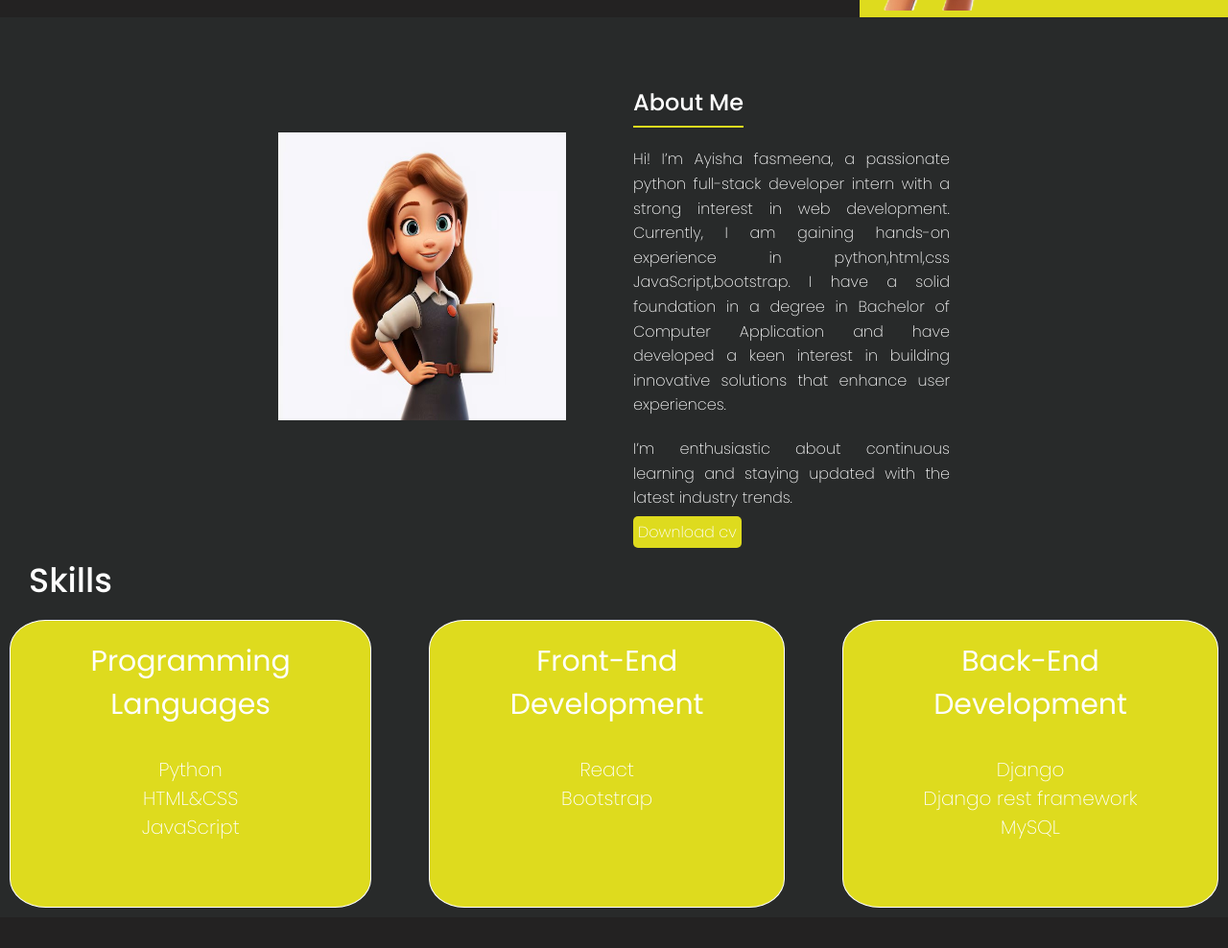
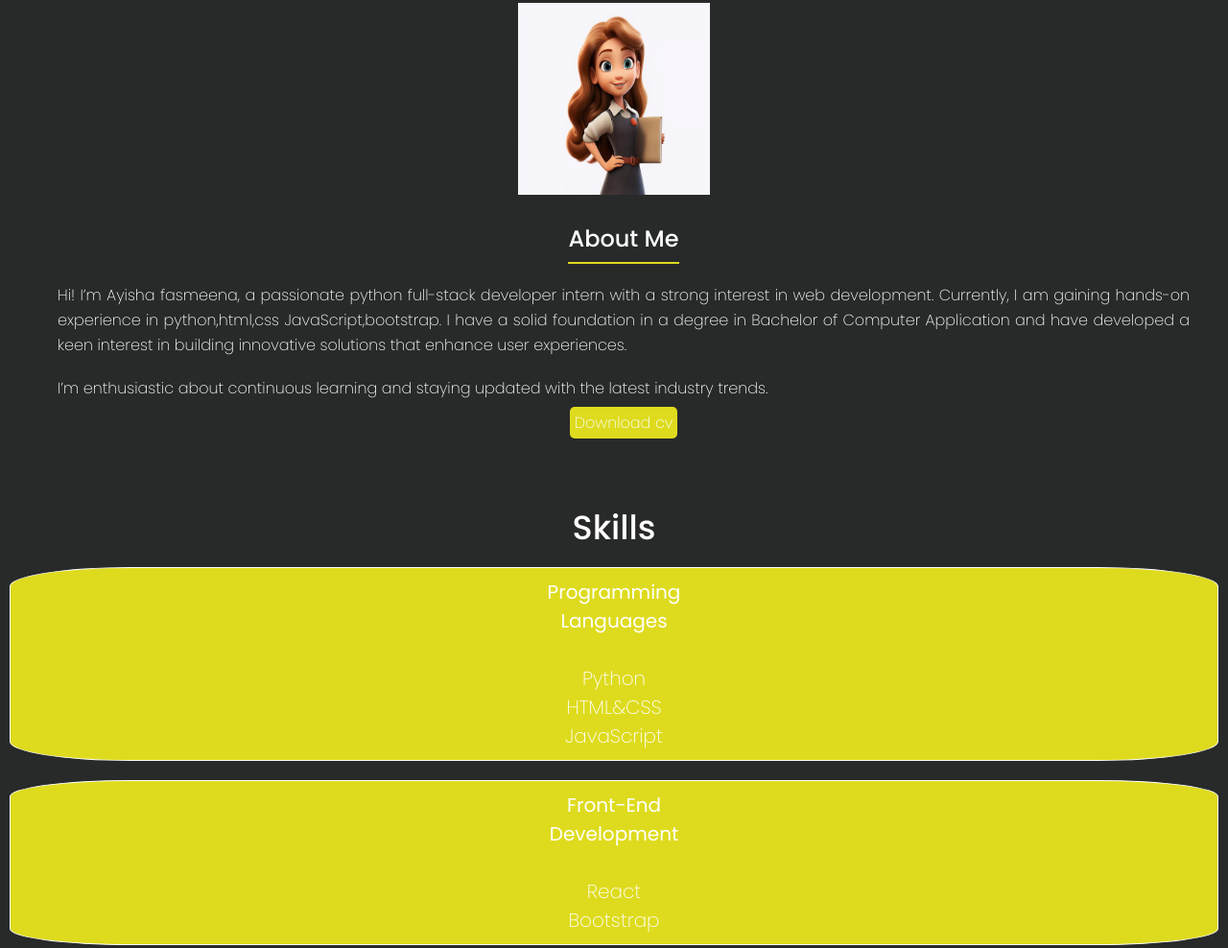
Before and after one commit to ayishafasmina/my-portfolio, a plain HTML site: page index.html in a window 1280 px wide. Shown: the part 725-1713 px from the top of the page at 96% size. Drawn offline with Linux system fonts and the light colour scheme; a web font is replaced by a local one.

Commit message:
sixth commit

```diff
--- a/style.css
+++ b/style.css
@@ -65,7 +65,6 @@
     background-color: rgb(40, 42, 42);
     height: 530px;
     color: white;
-    display: flex;
 }
 
 
@@ -137,8 +136,7 @@
     background-color: rgb(40, 42, 42);
     color: white;
     font-weight: 500;
-    padding-bottom: 5px;
-    display: flex;
+    padding-bottom: 5px
 
 
 
@@ -209,6 +207,7 @@
     justify-content: space-between;
     background-color: rgb(35, 34, 34);
 
+
 }
 
 .navlinks{
@@ -232,3 +231,55 @@
 html{
     scroll-behavior: smooth;
 }
+
+
+
+    .navbar > a {
+        font-size: 24px;
+        margin-right: 20px;
+    }
+
+    .abtcontainer {
+        grid-template-columns: 1fr;
+        text-align: center;
+    }
+
+    #abtimg {
+        width: 200px;
+        height: 200px;
+        margin: 0 auto; /* Center the image */
+    }
+
+    .aboutinfo {
+        margin: 20px;
+        padding-left: 0;
+        margin-right: 0;
+    }
+
+
+    .grid-container {
+        grid-template-columns: 1fr; /* Make skill items stack vertically */
+        gap: 20px;
+    }
+
+
+    .grid-item {
+        font-size: 20px;
+        padding: 10px;
+        height: auto; /* Let items adjust in height */
+    }
+
+    .contact h3 {
+        font-size: 18px;
+    }
+
+    .footer {
+        flex-direction: column;
+        align-items: center;
+        text-align: center;
+    }
+
+    .navlinks {
+        margin: 20px 0;
+    }
+}
```
Also changed, not shown: index.html (+1 -1 lines).
